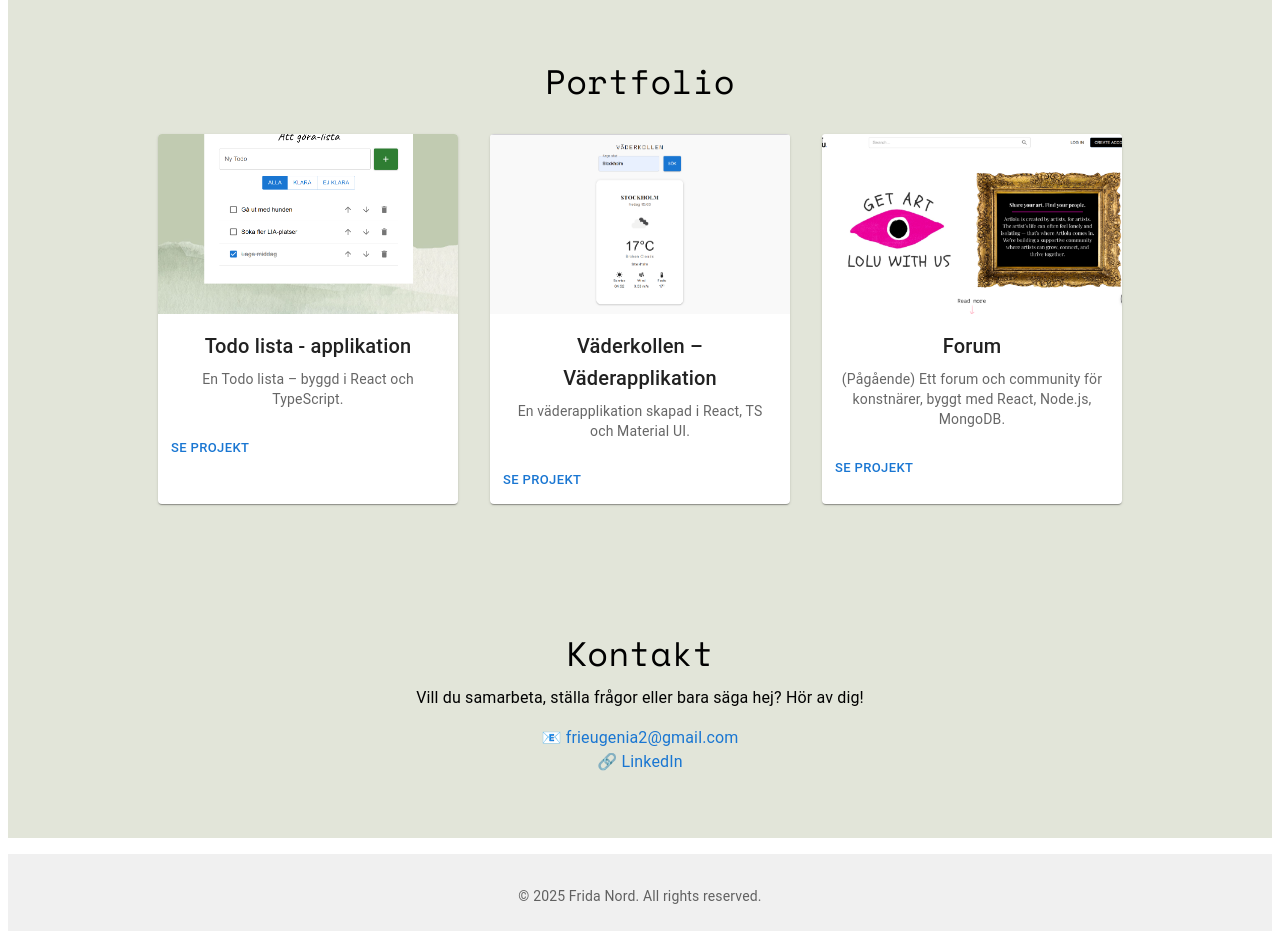
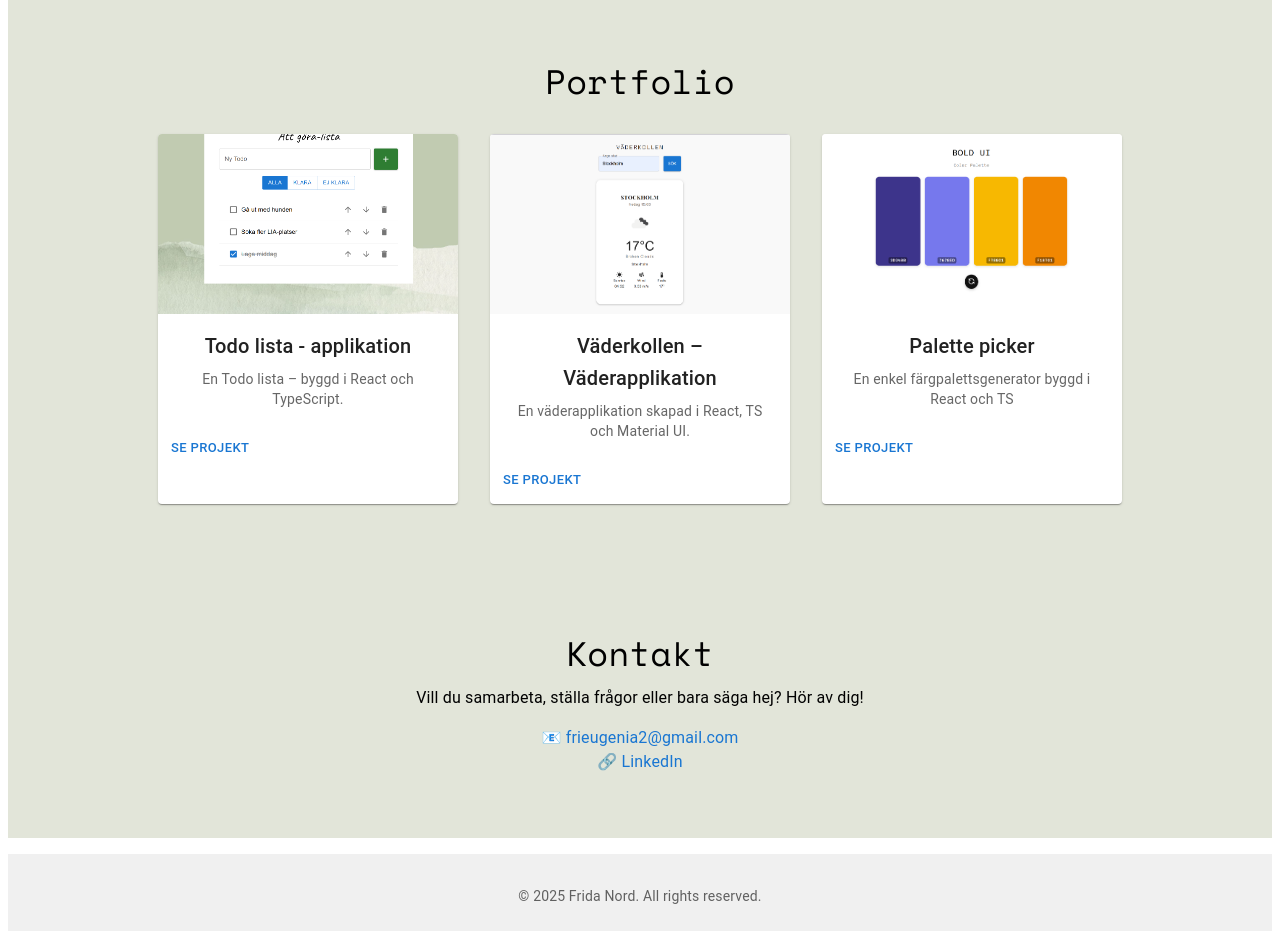
Before and after one commit to fridanord/portfolio, a React (Vite) app: page / in a window 1280 px wide. Shown: the part 1640-2571 px from the top of the page. Built offline with nearby package versions, Linux system fonts and the light colour scheme.

Commit message:
Added portfolio object

```diff
--- a/src/components/Portfolio.tsx
+++ b/src/components/Portfolio.tsx
@@ -15,10 +15,10 @@ const projects = [
     link: 'https://github.com/fridanord/vaderkollen',
   },
   {
-    title: 'Forum',
-    image: '/artlolu2.png', // Byt ut till riktiga bilder
-    description: '(Pågående) Ett forum och community för konstnärer, byggt med React, Node.js, MongoDB.',
-    link: '#',
+    title: 'Palette picker',
+    image: '/palette-picker.png',
+    description: 'En enkel färgpalettsgenerator byggd i React och TS',
+    link: 'https://palette-picker0.netlify.app/',
   },
 
 ];
```
Also changed, not shown: public/palette-picker.png (added).
